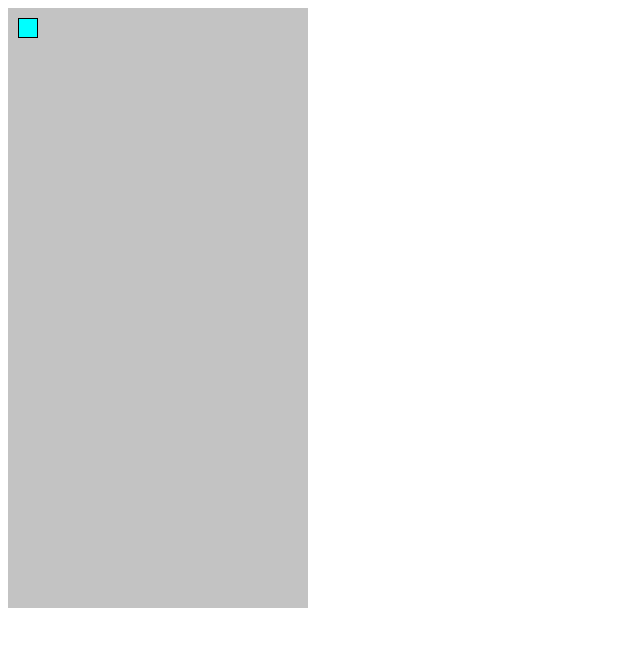
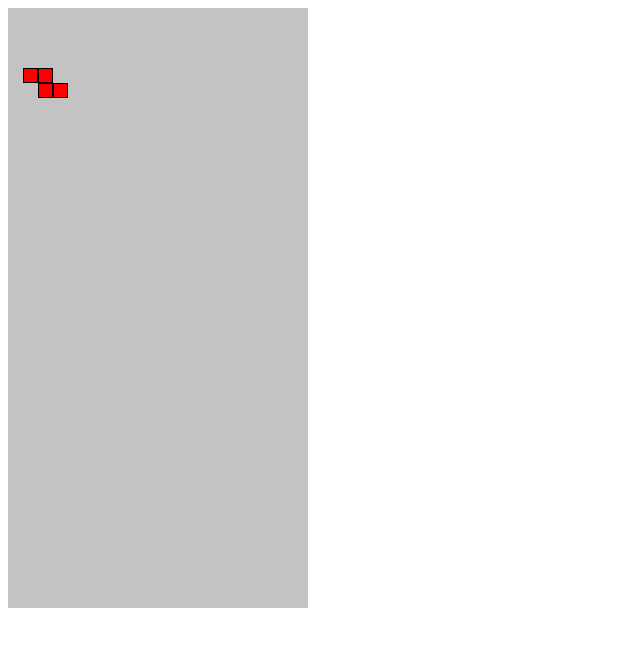
Before and after one commit to WalrusCow/tetvas, a plain HTML site: page main.html in a window 1280 px wide. Shown: the whole page, without its empty margins (0-640 px from the left). Drawn offline with nearby package versions, Linux system fonts and the light colour scheme.

Commit message:
Now have pieces and blocks

```diff
--- a/main.html
+++ b/main.html
@@ -4,8 +4,7 @@
     <link type="text/css" rel="stylesheet" href="style.css">
   </head>
   <body>
-    <canvas id="main" height="600" width="300">Please use a modern browser.</canvas>
-    <script src="js/jquery-2.0.3.min.js"></script>
+    <canvas id="tetvas" height="600" width="300">Please use a modern browser.</canvas>
     <script src="tetvas.js"></script>
   </body>
 </html>
--- a/style.css
+++ b/style.css
@@ -1,3 +1,3 @@
-canvas#main {
+canvas {
   background-color: #c3c3c3;
 }
--- a/tetvas.js
+++ b/tetvas.js
@@ -1,22 +1,203 @@
 var Tetvas = (function() {
+  /*
+   * Grid should be 20 high and 10 across
+   */
 
-  var canvas = document.getElementById('main');
+  // Canvas and context to use for everything
+  // TODO : Consider a background and a foreground canvas?
+  var canvas = document.getElementById('tetvas');
   var ctx = canvas.getContext('2d');
 
-  var CELL_SIZE = 20;
-  var CELL_BORDER = '#000000';
-  var CELL_FILL = '#00FFFF';
-
-  function drawSquare(ctx, pt) {
-    // Draw border square
-    ctx.fillStyle = CELL_BORDER;
-    ctx.fillRect(pt.x, pt.y, CELL_SIZE, CELL_SIZE);
-    // Draw fill square
-    ctx.fillStyle = CELL_FILL;
-    ctx.fillRect(pt.x + 1, pt.y + 1, CELL_SIZE - 2, CELL_SIZE - 2);
+  /*******************************************************
+   * Utility functions
+   *******************************************************/
+  function copyPoint(pt) {
+    /* Return a copy of the point */
+    return { x : pt.x, y : pt.y };
   }
 
-  var pt = { x : 10, y : 10 };
-  drawSquare(ctx, pt);
+  function pointsEqual() {
+    /* Determine if a set of points are all equal to each other */
+    var lop = arguments[0] instanceof Array ? arguments[0] : arguments;
+    var first = lop[0];
+    for (var i = 1; i < lop.length; ++i) {
+      if (first.x !== lop[i].x || first.y !== lop[i].y) return false;
+    }
+    return true;
+  }
+
+  function addPoints() {
+    var newPoint = { x : 0, y : 0 };
+    var lop;
+    var lop = arguments[0] instanceof Array ? arguments[0] : arguments;
+
+    for (var i = 0; i < lop.length; ++i) {
+      newPoint.x += lop[i].x;
+      newPoint.y += lop[i].y;
+    }
+    return newPoint;
+  }
+
+  function Block(pt, fill) {
+    /*
+     * Block object to represent a square on the grid
+     */
+
+    // Constants for Blocks
+    var SIZE = 15;
+    var BORDER_COLOUR = '#000000';
+    var BORDER_WIDTH = 1;
+
+    // Return object
+    var Block = {};
+
+    Block.setPoint = function(pt) {
+      /* Set new point for the block */
+      this.gridPoint = copyPoint(pt);
+      this._x = SIZE * this.gridPoint.x;
+      this._y = SIZE * this.gridPoint.y;
+    };
+
+    // Set the point for the block
+    Block.gridPoint = {};
+    Block.setPoint(pt);
+
+    // Set the fill
+    Block.fill = fill;
+
+    Block.undraw = function() {
+      /* Clear the block from the canvas */
+      ctx.clearRect(this._x, this._y, SIZE, SIZE);
+    };
+
+    Block.draw = function() {
+      /*
+       * Draw a square with a border. Two squares are actually drawn,
+       * one on top of the other, because using stroke for the outline
+       * spills over, making the block larger than the specified size
+       */
+
+      // Draw border square
+      ctx.fillStyle = BORDER_COLOUR;
+      ctx.fillRect(this._x, this._y, SIZE, SIZE);
+
+      // Offset for the border
+      var fillPt = { x : this._x + BORDER_WIDTH, y : this._y + BORDER_WIDTH };
+      var fillSize = SIZE - (2 * BORDER_WIDTH);
+
+      // Draw fill square
+      ctx.fillStyle = this.fill;
+      ctx.fillRect(fillPt.x, fillPt.y, fillSize, fillSize);
+    };
+
+    Block.move = function(pt) {
+      /* Move a block to a new point */
+      this.undraw();
+      this.setPoint(pt);
+      this.draw();
+    };
+
+    Block.instersects = function() {
+      /* Check if Block intersects other blocks */
+      var lob = arguments[0] instanceof Array ? arguments[0] : arguments;
+      for (var i = 0; i < lob.length; ++i) {
+        if (pointsEqual(this.gridBlock, lob[i].gridBlock)) {
+          return true;
+        }
+      }
+      return false;
+
+    };
+
+    // Draw the new block
+    Block.draw();
+    return Block;
+  }
+
+  function Piece(shape) {
+    /*
+     * Make a new piece of the specified shape.
+     * Shapes : I, O, T, J, L, S, Z
+     */
+
+    // Initial points (relative to piece origin) for each shape
+    var SHAPE_POINTS = {
+      'I' : [ { x : 0, y : 0 }, { x : 1, y : 0 }, { x : -1, y : 0 }, { x : 2, y : 0 } ],
+      'O' : [ { x : 0, y : 0 }, { x : 1, y : 0 }, { x : 0, y : -1 }, { x : 1, y : -1 } ],
+      'T' : [ { x : 0, y : 0 }, { x : -1, y : 0 }, { x : 0, y : -1 }, { x : 1, y : 0 } ],
+      'J' : [ { x : 0, y : 0 }, { x : -1, y : 0 }, { x : -1, y : -1 }, { x : 1, y : 0 } ],
+      'L' : [ { x : 0, y : 0 }, { x : -1, y : 0 }, { x : 1, y : -1 }, { x : 1, y : 0 } ],
+      'S' : [ { x : 0, y : 0 }, { x : -1, y : 0 }, { x : 0, y : -1 }, { x : 1, y : -1 } ],
+      'Z' : [ { x : 0, y : 0 }, { x : 1, y : 0 }, { x : 0, y : -1 }, { x : -1, y : -1 } ]
+    };
+
+    var SHAPE_FILLS = {
+      'I' : '#00FFFF',
+      'O' : '#FFFF00',
+      'T' : '#FF00FF',
+      'J' : '#0000FF',
+      'L' : '#FFA500',
+      'S' : '#00FF00',
+      'Z' : '#FF0000'
+    };
+
+    // Return object
+    var Piece = {};
+
+    // Colour of this piece
+    Piece.fill = SHAPE_FILLS[shape]; // Origin of the piece (points are relative to this)
+    Piece.origin = { x : 2, y : 2 };
+
+    Piece.getCoords = function(pt) {
+      /* Get the grid coordinates for a point relative to this piece's origin */
+      return { x : this.origin.x + pt.x, y : this.origin.y + pt.y };
+    };
+
+    // Points for the piece
+    Piece.points = [];
+
+    // Block objects that make up this piece
+    Piece.blocks = [];
+
+    // Copy initial points
+    var pts = SHAPE_POINTS[shape];
+    for (var i = 0; i < pts.length; ++i) {
+      var newPoint = copyPoint(pts[i]);
+      Piece.points.push(newPoint);
+      Piece.blocks.push(new Block(Piece.getCoords(newPoint), Piece.fill));
+    }
+
+    Piece.draw = function() {
+      /* Draw the piece */
+      for (var i = 0; i < this.blocks.length; ++i) {
+        this.blocks[i].draw();
+      }
+    };
+
+    Piece.undraw = function() {
+      /* Undraw the piece */
+      for (var i = 0; i < this.blocks.length; ++i) {
+        this.bocks[i].undraw();
+      }
+    };
+
+    Piece.moveDown = function() {
+      /* Move the piece down one block */
+      this.origin.y += 1;
+      for (var i = 0; i < this.blocks.length; ++i) {
+        this.blocks[i].move(this.getCoords(this.points[i]));
+      }
+    };
+
+    return Piece;
+  }
+
+  var p = new Piece('Z');
+  //p.moveDown();
+  p.moveDown();
+  p.moveDown();
+  p.moveDown();
+  p.draw();
+
 
 })();
```
